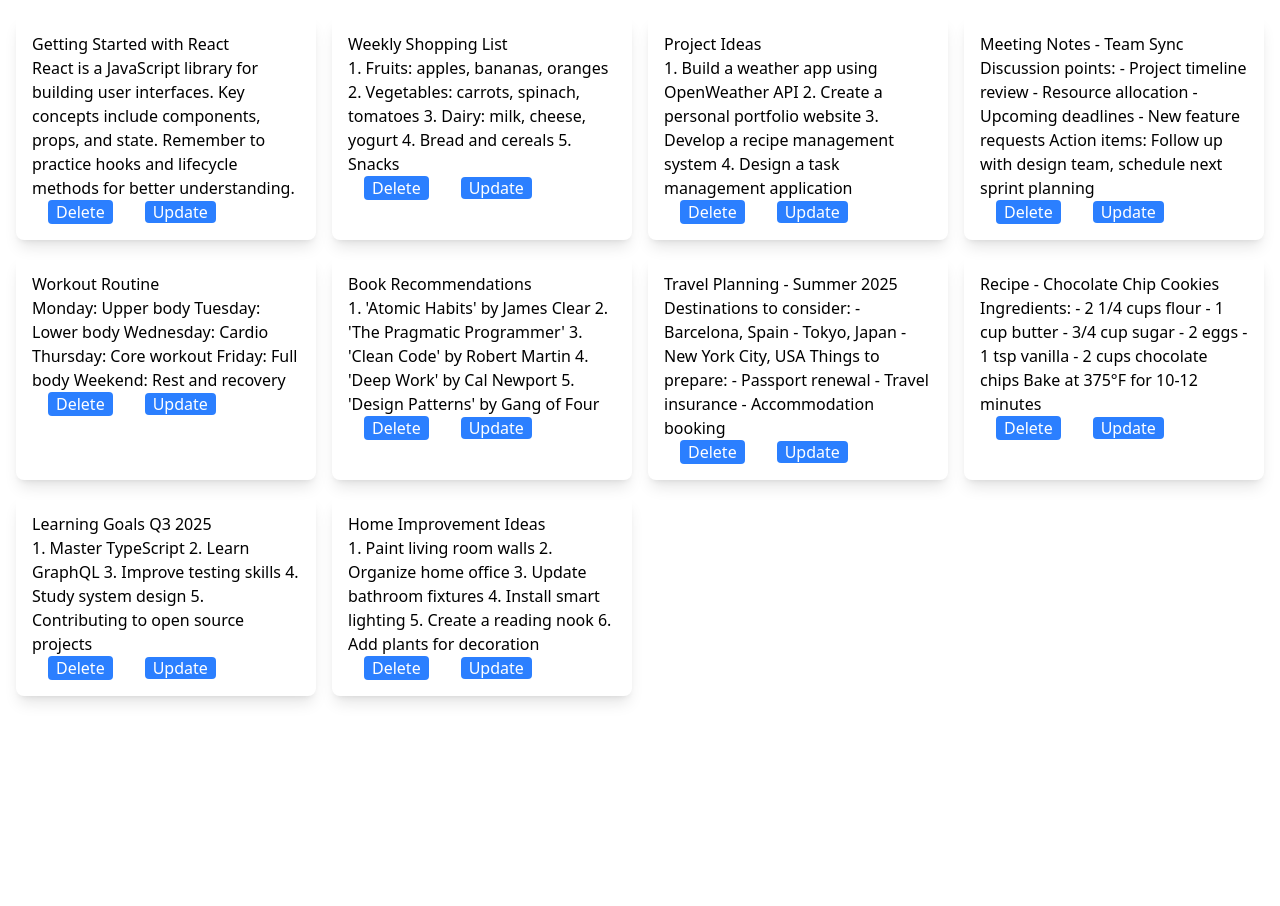
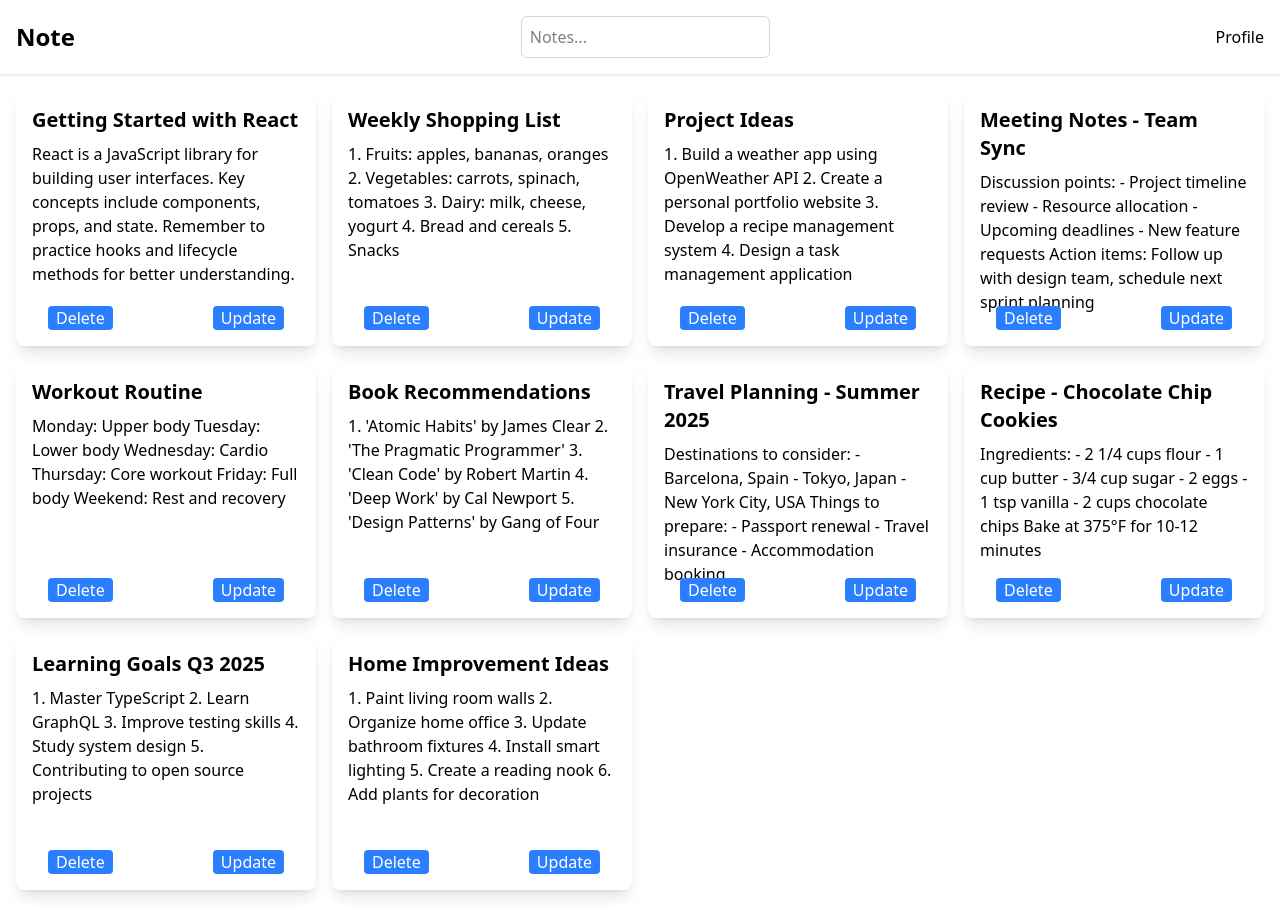
Before and after one commit to Tarek2099/note-sharing-app, a React app in the folder client/: page /mynotes in a window 1280 px wide. Before the commit the page ends 800 px from the top, so only its background shows below. Built offline with nearby package versions, Linux system fonts and the light colour scheme; the HTML template or start-up script is replaced by a standard one.

Commit message:
Added logout feature and fixed some issues

```diff
--- a/client/src/App.jsx
+++ b/client/src/App.jsx
@@ -3,6 +3,7 @@ import { Route, Routes } from "react-router-dom";
 import { MyContext } from "./context/MyContext";
 import initialState from "./Dummy";
 import reducer from "./hooks/Reducer";
+import Layout from "./layouts/Layout";
 import AddNote from "./pages/AddNote";
 import Home from "./pages/Home";
 import MyNotes from "./pages/MyNotes";
@@ -14,11 +15,13 @@ const App = () => {
   return (
     <MyContext value={{ state, dispatch }}>
       <Routes>
-        <Route path="/" element={<Home />} />
-        <Route path="/mynotes" element={<MyNotes />} />
-        <Route path="/signin" element={<SignIn />} />
-        <Route path="/signup" element={<SignUp />} />
-        <Route path="/addnote" element={<AddNote />} />
+        <Route element={<Layout />}>
+          <Route index element={<Home />} />
+          <Route path="/mynotes" element={<MyNotes />} />
+          <Route path="/signin" element={<SignIn />} />
+          <Route path="/signup" element={<SignUp />} />
+          <Route path="/addnote" element={<AddNote />} />
+        </Route>
       </Routes>
     </MyContext>
   );
--- a/client/src/layouts/Layout.jsx
+++ b/client/src/layouts/Layout.jsx
@@ -0,0 +1,13 @@
+import { Outlet } from 'react-router';
+import Navbar from '../components/Navbar';
+
+const Layout = () => {
+  return (
+    <>
+    <Navbar />
+    <Outlet />
+    </>
+  )
+}
+
+export default Layout
--- a/client/src/pages/Home.jsx
+++ b/client/src/pages/Home.jsx
@@ -1,5 +1,4 @@
 import { useState } from "react";
-import Navbar from "../components/Navbar";
 import MyNotes from "./MyNotes";
 import SignIn from "./SignIn";
 
@@ -8,7 +7,6 @@ const Home = () => {
 
   return (
     <div>
-      <Navbar />
       {isLoggedIn ? <MyNotes /> : <SignIn setIsLoggedIn={setIsLoggedIn} />}
     </div>
   );
--- a/client/src/pages/MyNotes.jsx
+++ b/client/src/pages/MyNotes.jsx
@@ -31,9 +31,13 @@ const MyNotes = () => {
               className="note p-4 rounded-lg shadow-lg hover:shadow-xl transition-shadow duration-300"
               key={note.id}
             >
-              <h2>{note.title}</h2>
-              <p>{note.content}</p>
-              <div className="events">
+              <div className="content h-50">
+                <h2 className="text-md md:text-xl lg:text-xl font-bold mb-2">
+                  {note.title}
+                </h2>
+                <p>{note.content}</p>
+              </div>
+              <div className="events flex justify-between ">
                 <button
                   className="bg-blue-500 text-white mx-4 px-2 rounded"
                   onClick={() => handleDelete(note.id)}
--- a/client/src/pages/Profile.jsx
+++ b/client/src/pages/Profile.jsx
@@ -5,7 +5,7 @@ const Profile = () => {
     <div className="fixed top-20 right-10 h-75 flex flex-col justify-around items-center z-50 p-4 w-60 rounded bg-white text-gray-600">
       <h3>example@gmail.com</h3>
       <Link>Settings</Link>
-      <Link>Log Out</Link>
+      <Link to="/signin">Log Out</Link>
     </div>
   );
 };
```
